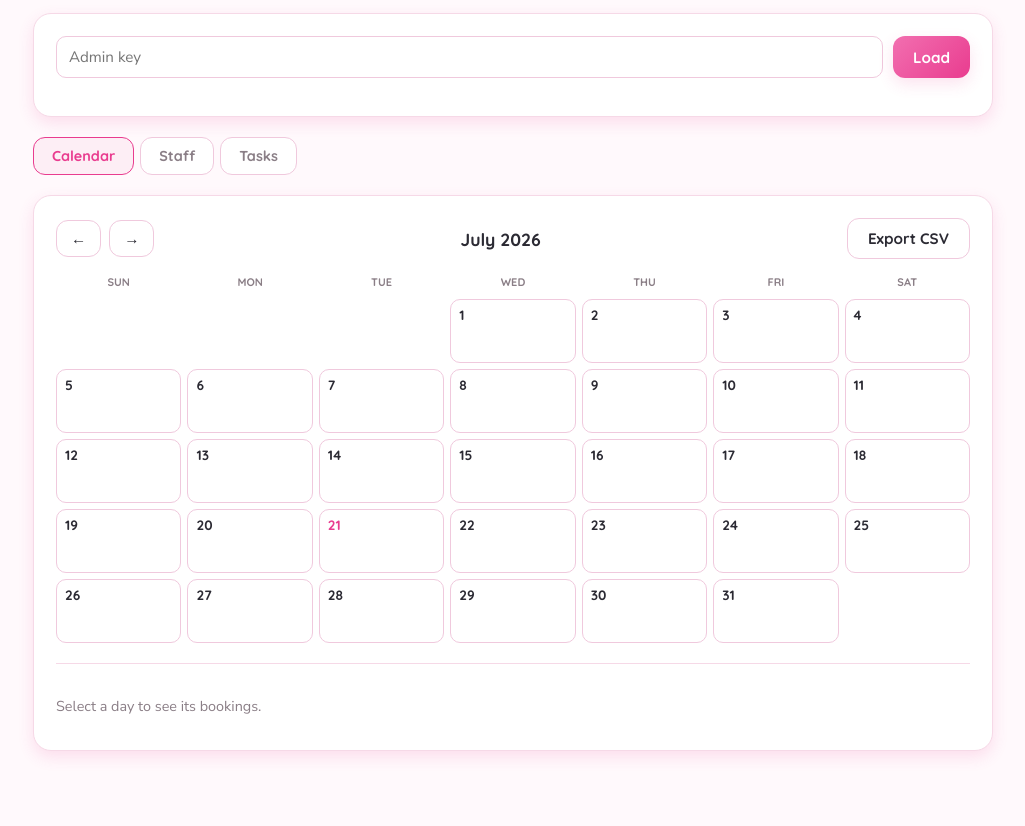
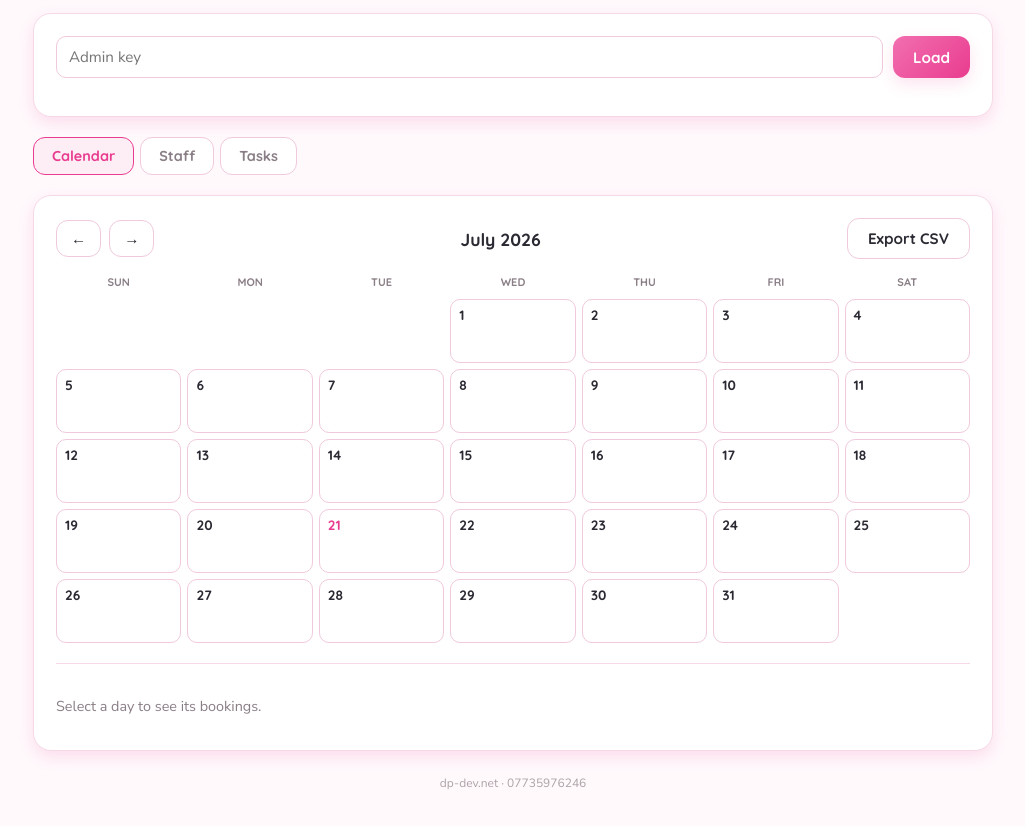
Before and after one commit to darrenpearce/cleaner-calendar, a website: page docs/admin.html in a window 1280 px wide. Shown: the part 134-960 px from the top of the page, without its empty margins (127-1152 px from the left). Drawn offline with Linux system fonts and the light colour scheme.

Commit message:
Add small footer with contact details
Co-Authored-By: Claude Sonnet 5 <noreply@anthropic.com>

```diff
--- a/docs/admin.html
+++ b/docs/admin.html
@@ -229,6 +229,7 @@
   .list-row:last-child { border-bottom: none; }
   .add-form { display: flex; gap: 10px; margin-top: 16px; }
   .add-form input { flex: 1; }
+  .site-footer { text-align: center; font-size: 0.75rem; color: var(--muted); opacity: 0.7; margin: 24px 0 0; }
 </style>
 </head>
 <body>
@@ -309,6 +310,8 @@
       <p class="msg" id="task-msg"></p>
     </div>
   </div>
+
+  <p class="site-footer">dp-dev.net &middot; 07735976246</p>
 </div>
 
 <script>
```
Also changed, not shown: docs/cleaner.html (+3 -0 lines), docs/index.html (+3 -0 lines).
